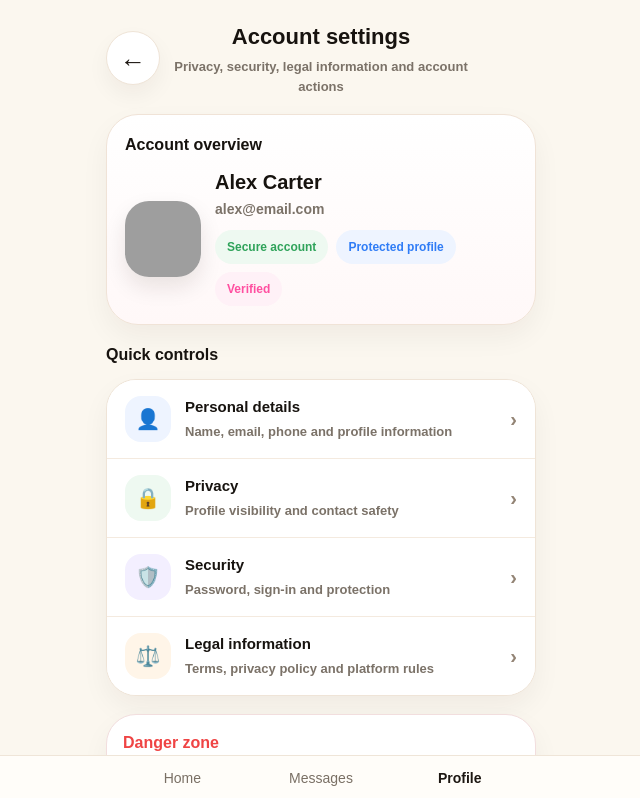
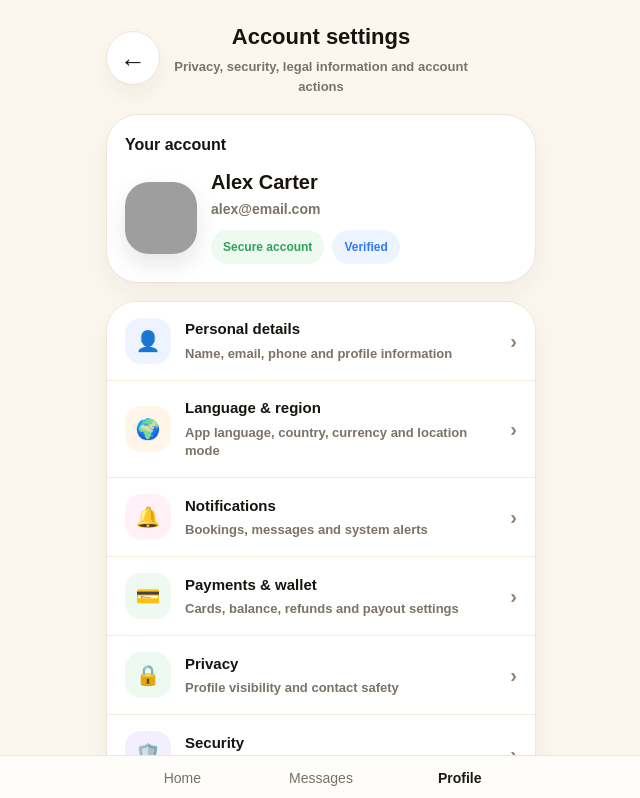
Before and after one commit to bellasalon4u-source/mapbookapp, a Next.js app: page /profile/settings in a window 1280 px wide. Shown: the top 798 px of the page, without its empty margins (319-959 px from the left). Built offline with nearby package versions, Linux system fonts and the light colour scheme; grey boxes are pictures that could not be loaded.

Commit message:
git add app/profile/settings/page.tsx git commit -m "Upgrade profile account settings page"

```diff
--- a/app/profile/settings/page.tsx
+++ b/app/profile/settings/page.tsx
@@ -14,6 +14,7 @@ const settingsTexts = {
   EN: {
     title: 'Account settings',
     subtitle: 'Privacy, security, legal information and account actions',
+    profileSection: 'Your account',
     personal: 'Personal details',
     personalSub: 'Name, email, phone and profile information',
     privacy: 'Privacy',
@@ -22,23 +23,27 @@ const settingsTexts = {
     securitySub: 'Password, sign-in and protection',
     legal: 'Legal information',
     legalSub: 'Terms, privacy policy and platform rules',
+    languageRegion: 'Language & region',
+    languageRegionSub: 'App language, country, currency and location mode',
+    notifications: 'Notifications',
+    notificationsSub: 'Bookings, messages and system alerts',
+    payments: 'Payments & wallet',
+    paymentsSub: 'Cards, balance, refunds and payout settings',
     deleteAccount: 'Delete account',
     deleteAccountSub: 'Permanently remove your profile',
     logout: 'Log out',
-    profileSection: 'Your account',
+    logoutSub: 'Sign out from your current session',
     verified: 'Verified',
     status: 'Secure account',
     dangerZone: 'Danger zone',
     comingSoonPrivacy: 'Privacy settings coming soon',
     comingSoonSecurity: 'Security settings coming soon',
     comingSoonDelete: 'Delete account flow coming soon',
-    accountOverview: 'Account overview',
-    quickControls: 'Quick controls',
-    protected: 'Protected profile',
   },
   ES: {
     title: 'Configuración de la cuenta',
     subtitle: 'Privacidad, seguridad, información legal y acciones de cuenta',
+    profileSection: 'Tu cuenta',
     personal: 'Datos personales',
     personalSub: 'Nombre, email, teléfono e información del perfil',
     privacy: 'Privacidad',
@@ -47,23 +52,27 @@ const settingsTexts = {
     securitySub: 'Contraseña, acceso y protección',
     legal: 'Información legal',
     legalSub: 'Términos, privacidad y reglas de la plataforma',
+    languageRegion: 'Idioma y región',
+    languageRegionSub: 'Idioma de la app, país, moneda y ubicación',
+    notifications: 'Notificaciones',
+    notificationsSub: 'Reservas, mensajes y alertas del sistema',
+    payments: 'Pagos y billetera',
+    paymentsSub: 'Tarjetas, saldo, reembolsos y pagos',
     deleteAccount: 'Eliminar cuenta',
     deleteAccountSub: 'Eliminar permanentemente tu perfil',
     logout: 'Cerrar sesión',
-    profileSection: 'Tu cuenta',
+    logoutSub: 'Salir de la sesión actual',
     verified: 'Verificado',
     status: 'Cuenta segura',
     dangerZone: 'Zona de riesgo',
     comingSoonPrivacy: 'La configuración de privacidad llegará pronto',
     comingSoonSecurity: 'La configuración de seguridad llegará pronto',
     comingSoonDelete: 'El flujo para eliminar la cuenta llegará pronto',
-    accountOverview: 'Resumen de la cuenta',
-    quickControls: 'Controles rápidos',
-    protected: 'Perfil protegido',
   },
   RU: {
     title: 'Настройки аккаунта',
     subtitle: 'Приватность, безопасность, юридическая информация и действия аккаунта',
+    profileSection: 'Ваш аккаунт',
     personal: 'Личные данные',
     personalSub: 'Имя, email, телефон и данные профиля',
     privacy: 'Приватность',
@@ -72,23 +81,27 @@ const settingsTexts = {
     securitySub: 'Пароль, вход и защита аккаунта',
     legal: 'Юридическая информация',
     legalSub: 'Условия, приватность и правила платформы',
+    languageRegion: 'Язык и регион',
+    languageRegionSub: 'Язык приложения, страна, валюта и локация',
+    notifications: 'Уведомления',
+    notificationsSub: 'Бронирования, сообщения и системные оповещения',
+    payments: 'Платежи и кошелёк',
+    paymentsSub: 'Карты, баланс, возвраты и настройки выплат',
     deleteAccount: 'Удалить аккаунт',
     deleteAccountSub: 'Полностью удалить ваш профиль',
     logout: 'Выйти из аккаунта',
-    profileSection: 'Ваш аккаунт',
+    logoutSub: 'Завершить текущую сессию',
     verified: 'Проверено',
     status: 'Аккаунт защищён',
     dangerZone: 'Опасная зона',
     comingSoonPrivacy: 'Настройки приватности скоро появятся',
     comingSoonSecurity: 'Настройки безопасности скоро появятся',
     comingSoonDelete: 'Функция удаления аккаунта скоро появится',
-    accountOverview: 'Обзор аккаунта',
-    quickControls: 'Быстрые настройки',
-    protected: 'Профиль защищён',
   },
   CZ: {
     title: 'Nastavení účtu',
     subtitle: 'Soukromí, zabezpečení, právní informace a akce účtu',
+    profileSection: 'Váš účet',
     personal: 'Osobní údaje',
     personalSub: 'Jméno, email, telefon a údaje profilu',
     privacy: 'Soukromí',
@@ -97,23 +110,27 @@ const settingsTexts = {
     securitySub: 'Heslo, přihlášení a ochrana',
     legal: 'Právní informace',
     legalSub: 'Podmínky, soukromí a pravidla platformy',
+    languageRegion: 'Jazyk a region',
+    languageRegionSub: 'Jazyk aplikace, země, měna a poloha',
+    notifications: 'Oznámení',
+    notificationsSub: 'Rezervace, zprávy a systémová upozornění',
+    payments: 'Platby a peněženka',
+    paymentsSub: 'Karty, zůstatek, refundy a výplaty',
     deleteAccount: 'Smazat účet',
     deleteAccountSub: 'Trvale odstranit váš profil',
     logout: 'Odhlásit se',
-    profileSection: 'Váš účet',
+    logoutSub: 'Odhlásit aktuální relaci',
     verified: 'Ověřeno',
     status: 'Bezpečný účet',
     dangerZone: 'Riziková zóna',
     comingSoonPrivacy: 'Nastavení soukromí již brzy',
     comingSoonSecurity: 'Nastavení zabezpečení již brzy',
     comingSoonDelete: 'Odstranění účtu již brzy',
-    accountOverview: 'Přehled účtu',
-    quickControls: 'Rychlé ovládání',
-    protected: 'Chráněný profil',
   },
   DE: {
     title: 'Kontoeinstellungen',
     subtitle: 'Datenschutz, Sicherheit, rechtliche Infos und Kontoaktionen',
+    profileSection: 'Dein Konto',
     personal: 'Persönliche Daten',
     personalSub: 'Name, E-Mail, Telefon und Profilinformationen',
     privacy: 'Datenschutz',
@@ -122,23 +139,27 @@ const settingsTexts = {
     securitySub: 'Passwort, Anmeldung und Schutz',
     legal: 'Rechtliche Informationen',
     legalSub: 'AGB, Datenschutz und Plattformregeln',
+    languageRegion: 'Sprache & Region',
+    languageRegionSub: 'App-Sprache, Land, Währung und Standort',
+    notifications: 'Benachrichtigungen',
+    notificationsSub: 'Buchungen, Nachrichten und Systemhinweise',
+    payments: 'Zahlungen & Wallet',
+    paymentsSub: 'Karten, Guthaben, Rückerstattungen und Auszahlungen',
     deleteAccount: 'Konto löschen',
     deleteAccountSub: 'Dein Profil dauerhaft löschen',
     logout: 'Abmelden',
-    profileSection: 'Dein Konto',
+    logoutSub: 'Aktuelle Sitzung beenden',
     verified: 'Verifiziert',
     status: 'Geschütztes Konto',
     dangerZone: 'Gefahrenbereich',
     comingSoonPrivacy: 'Datenschutzeinstellungen folgen bald',
     comingSoonSecurity: 'Sicherheitseinstellungen folgen bald',
     comingSoonDelete: 'Kontolöschung folgt bald',
-    accountOverview: 'Kontoübersicht',
-    quickControls: 'Schnellzugriff',
-    protected: 'Geschütztes Profil',
   },
   PL: {
     title: 'Ustawienia konta',
     subtitle: 'Prywatność, bezpieczeństwo, informacje prawne i działania konta',
+    profileSection: 'Twoje konto',
     personal: 'Dane osobowe',
     personalSub: 'Imię, email, telefon i dane profilu',
     privacy: 'Prywatność',
@@ -147,19 +168,22 @@ const settingsTexts = {
     securitySub: 'Hasło, logowanie i ochrona',
     legal: 'Informacje prawne',
     legalSub: 'Warunki, prywatność i zasady platformy',
+    languageRegion: 'Język i region',
+    languageRegionSub: 'Język aplikacji, kraj, waluta i lokalizacja',
+    notifications: 'Powiadomienia',
+    notificationsSub: 'Rezerwacje, wiadomości i alerty systemowe',
+    payments: 'Płatności i portfel',
+    paymentsSub: 'Karty, saldo, zwroty i ustawienia wypłat',
     deleteAccount: 'Usuń konto',
     deleteAccountSub: 'Trwale usuń swój profil',
     logout: 'Wyloguj się',
-    profileSection: 'Twoje konto',
+    logoutSub: 'Zakończ bieżącą sesję',
     verified: 'Zweryfikowano',
     status: 'Bezpieczne konto',
     dangerZone: 'Strefa ryzyka',
     comingSoonPrivacy: 'Ustawienia prywatności już wkrótce',
     comingSoonSecurity: 'Ustawienia bezpieczeństwa już wkrótce',
     comingSoonDelete: 'Usuwanie konta już wkrótce',
-    accountOverview: 'Przegląd konta',
-    quickControls: 'Szybkie ustawienia',
-    protected: 'Chroniony profil',
   },
 } as const;
 
@@ -167,7 +191,6 @@ type SettingsItem = {
   id: string;
   title: string;
   subtitle: string;
-  danger?: boolean;
   icon: string;
   accent: 'pink' | 'green' | 'blue' | 'violet' | 'orange' | 'danger' | 'neutral';
   onClick: () => void;
@@ -215,8 +238,7 @@ export default function AccountSettingsPage() {
     [language]
   );
 
-  const mainItems = useMemo<SettingsItem[]>(
-    () => [
+  const mainItems: SettingsItem[] = [
     {
       id: 'personal',
       title: text.personal,
@@ -224,6 +246,30 @@ export default function AccountSettingsPage() {
       icon: '👤',
       accent: 'blue',
       onClick: () => router.push('/profile/edit'),
+    },
+    {
+      id: 'language-region',
+      title: text.languageRegion,
+      subtitle: text.languageRegionSub,
+      icon: '🌍',
+      accent: 'orange',
+      onClick: () => router.push('/profile/language-region'),
+    },
+    {
+      id: 'notifications',
+      title: text.notifications,
+      subtitle: text.notificationsSub,
+      icon: '🔔',
+      accent: 'pink',
+      onClick: () => router.push('/profile/notifications'),
+    },
+    {
+      id: 'payments',
+      title: text.payments,
+      subtitle: text.paymentsSub,
+      icon: '💳',
+      accent: 'green',
+      onClick: () => router.push('/profile/payments'),
     },
     {
       id: 'privacy',
@@ -246,32 +292,16 @@ export default function AccountSettingsPage() {
       title: text.legal,
       subtitle: text.legalSub,
       icon: '⚖️',
-        accent: 'orange',
+      accent: 'blue',
       onClick: () => router.push('/profile/legal'),
     },
-    ],
-    [
-      router,
-      text.comingSoonPrivacy,
-      text.comingSoonSecurity,
-      text.legal,
-      text.legalSub,
-      text.personal,
-      text.personalSub,
-      text.privacy,
-      text.privacySub,
-      text.security,
-      text.securitySub,
-    ]
-  );
+  ];
 
-  const dangerItems = useMemo<SettingsItem[]>(
-    () => [
+  const dangerItems: SettingsItem[] = [
     {
       id: 'delete',
       title: text.deleteAccount,
       subtitle: text.deleteAccountSub,
-        danger: true,
       icon: '🗑️',
       accent: 'danger',
       onClick: () => alert(text.comingSoonDelete),
@@ -279,21 +309,12 @@ export default function AccountSettingsPage() {
     {
       id: 'logout',
       title: text.logout,
-        subtitle: '',
-        danger: true,
+      subtitle: text.logoutSub,
       icon: '⎋',
       accent: 'danger',
       onClick: () => router.push('/'),
     },
-    ],
-    [
-      router,
-      text.comingSoonDelete,
-      text.deleteAccount,
-      text.deleteAccountSub,
-      text.logout,
-    ]
-  );
+  ];
 
   return (
     <main
@@ -358,8 +379,8 @@ export default function AccountSettingsPage() {
           style={{
             marginTop: 18,
             borderRadius: 32,
-            border: '1px solid #f0e3d7',
-            background: 'linear-gradient(180deg, #ffffff 0%, #fff8f8 100%)',
+            border: '1px solid #efe4d7',
+            background: '#fff',
             padding: 18,
             boxShadow: '0 12px 28px rgba(44, 23, 10, 0.05)',
           }}
@@ -372,13 +393,13 @@ export default function AccountSettingsPage() {
               marginBottom: 14,
             }}
           >
-            {text.accountOverview}
+            {text.profileSection}
           </div>
 
           <div
             style={{
               display: 'grid',
-              gridTemplateColumns: '76px 1fr',
+              gridTemplateColumns: '72px 1fr',
               gap: 14,
               alignItems: 'center',
             }}
@@ -387,8 +408,8 @@ export default function AccountSettingsPage() {
               src={profile.avatar}
               alt={profile.fullName}
               style={{
-                width: 76,
-                height: 76,
+                width: 72,
+                height: 72,
                 borderRadius: 24,
                 objectFit: 'cover',
                 display: 'block',
@@ -442,26 +463,13 @@ export default function AccountSettingsPage() {
                   {text.status}
                 </span>
 
+                {profile.isVerified ? (
                   <span
                     style={{
                       borderRadius: 999,
                       padding: '8px 12px',
                       background: '#eef4ff',
                       color: '#2f7cf6',
-                    fontSize: 12,
-                    fontWeight: 900,
-                  }}
-                >
-                  {text.protected}
-                </span>
-
-                {profile.isVerified ? (
-                  <span
-                    style={{
-                      borderRadius: 999,
-                      padding: '8px 12px',
-                      background: '#fff1f7',
-                      color: '#ff4fa0',
                       fontSize: 12,
                       fontWeight: 900,
                     }}
@@ -477,17 +485,6 @@ export default function AccountSettingsPage() {
         <div
           style={{
             marginTop: 18,
-            fontSize: 16,
-            fontWeight: 900,
-            color: '#17130f',
-            marginBottom: 12,
-          }}
-        >
-          {text.quickControls}
-        </div>
-
-        <div
-          style={{
             overflow: 'hidden',
             borderRadius: 30,
             border: '1px solid #efe4d7',
@@ -638,7 +635,6 @@ export default function AccountSettingsPage() {
                     {item.title}
                   </div>
 
-                  {item.subtitle ? (
                   <div
                     style={{
                       marginTop: 4,
@@ -650,7 +646,6 @@ export default function AccountSettingsPage() {
                   >
                     {item.subtitle}
                   </div>
-                  ) : null}
                 </div>
 
                 <span
```
Lines whose indentation alone changed are shown as unchanged.
